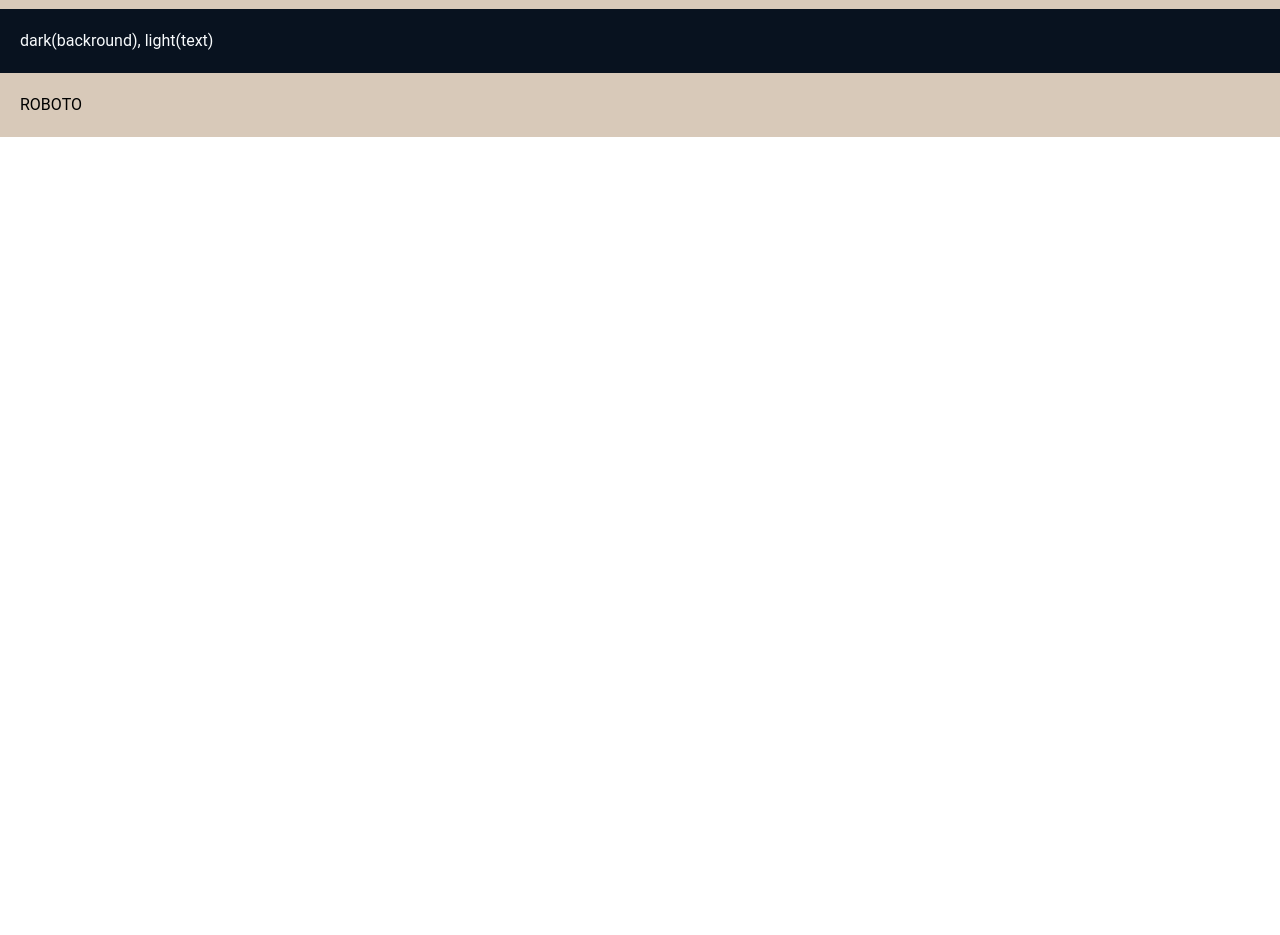
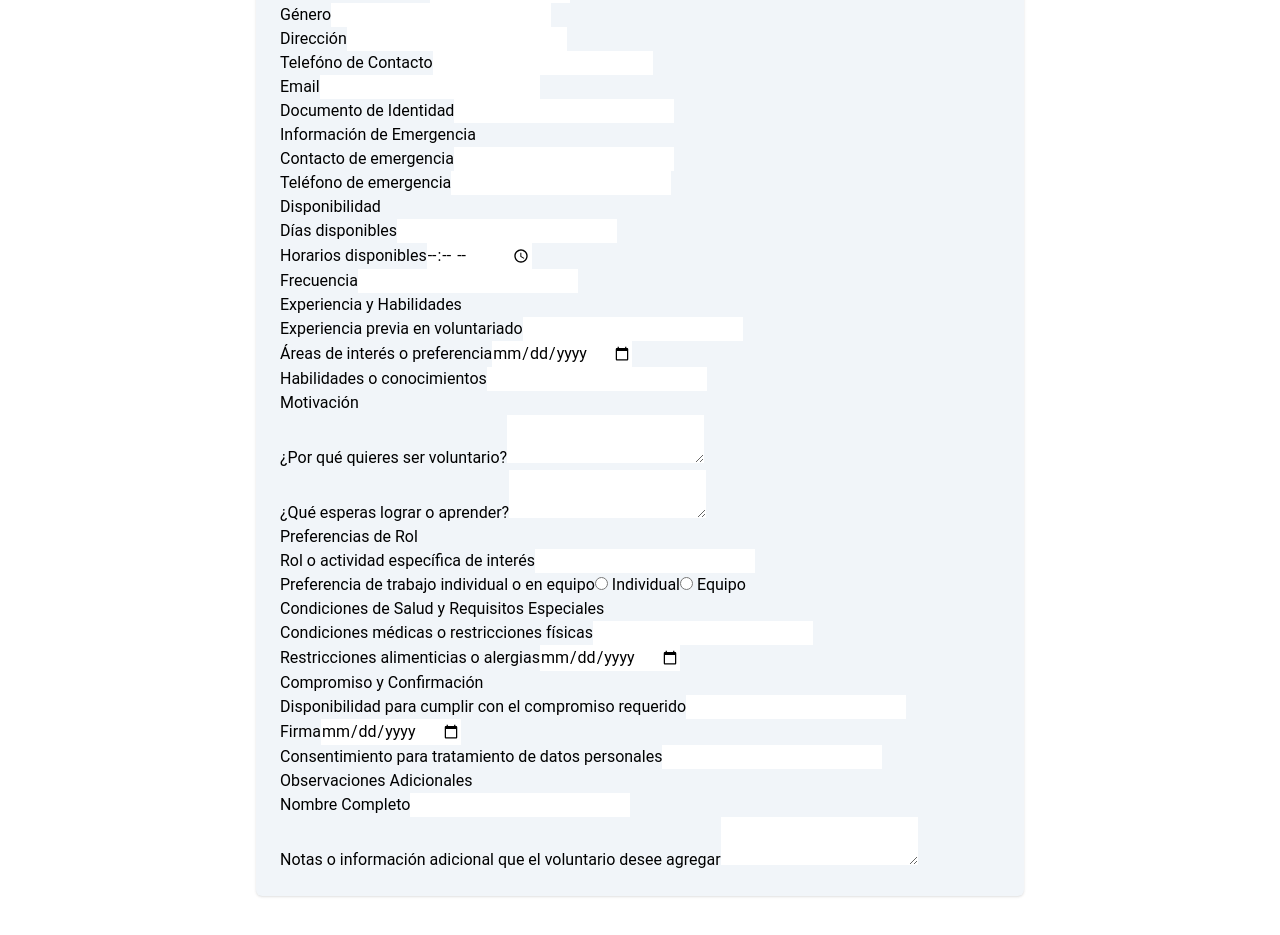
Before and after one commit to igrowker/i004-pawsome-front, a React (Vite) app: page / in a window 1280 px wide. Shown: the part 247-1182 px from the top of the page. Before the commit the page ends 800 px from the top, so only its background shows below. Built offline with nearby package versions, Linux system fonts and the light colour scheme.

Commit message:
finished volunteerForm view

```diff
--- a/src/App.tsx
+++ b/src/App.tsx
@@ -1,14 +1,9 @@
+import VolunteerForm from "./views/VolunteerForm";
+
 function App() {
+
   return (
-    <div className="">
-      <h1 className="bg-primaryLight p-5">PrimaryLight</h1>
-      <h1 className="bg-primaryDark p-5">PrimaryDark</h1>
-      <h1 className="bg-secondaryDark p-5">SecondaryLight</h1>
-      <h1 className="bg-secondaryLight p-5">SecondaryDark</h1>
-      <h1 className="bg-dark text-light p-5" >dark(backround), light(text)</h1>
-      <h1 className="bg-secondaryLight p-5">ROBOTO</h1>
-
-    </div>
+    <VolunteerForm />
   );
 }
 
--- /dev/null
+++ b/src/views/VolunteerForm.tsx
@@ -0,0 +1,156 @@
+const VolunteerForm = () => {
+  return (
+    <>
+      <header className="bg-primaryLight p-10">
+        <h2 className="text-2xl font-bold font-roboto text-center">
+          Formulario de Inscripción para el voluntariado
+        </h2>
+      </header>
+      <form className="max-w-72 md:max-w-2xl lg:max-w-3xl m-auto mt-10 mb-10 bg-slate-100 p-6 rounded-md shadow">
+        <fieldset>
+          <legend>Datos Personales</legend>
+          <div>
+            <label htmlFor="">Nombre Completo</label>
+            <input type="text" />
+          </div>
+          <div>
+            <label htmlFor="">Fecha de Nacimiento</label>
+            <input type="date" />
+          </div>
+          <div>
+            <label htmlFor="">Género</label>
+            <input type="text" />
+          </div>
+          <div>
+            <label htmlFor="">Dirección</label>
+            <input type="text" />
+          </div>
+          <div>
+            <label htmlFor="">Telefóno de Contacto</label>
+            <input type="tel" />
+          </div>
+          <div>
+            <label htmlFor="">Email</label>
+            <input type="email" />
+          </div>
+          <div>
+            <label htmlFor="">Documento de Identidad</label>
+            <input type="text" />
+          </div>
+        </fieldset>
+        <fieldset>
+          <legend>Información de Emergencia</legend>
+          <div>
+            <label htmlFor="">Contacto de emergencia</label>
+            <input type="text" />
+          </div>
+          <div>
+            <label htmlFor="">Teléfono de emergencia</label>
+            <input type="tel" />
+          </div>
+        </fieldset>
+        <fieldset>
+          <legend>Disponibilidad</legend>
+          <div>
+            <label htmlFor="">Días disponibles</label>
+            <input type="text" />
+          </div>
+          <div>
+            <label htmlFor="">Horarios disponibles</label>
+            <input type="time" />
+          </div>
+          <div>
+            <label htmlFor="">Frecuencia</label>
+            <input type="text" />
+          </div>
+        </fieldset>
+        <fieldset>
+          <legend>Experiencia y Habilidades</legend>
+          <div>
+            <label htmlFor="">Experiencia previa en voluntariado</label>
+            <input type="text" />
+          </div>
+          <div>
+            <label htmlFor="">Áreas de interés o preferencia</label>
+            <input type="date" />
+          </div>
+          <div>
+            <label htmlFor="">Habilidades o conocimientos</label>
+            <input type="text" />
+          </div>
+        </fieldset>
+        <fieldset>
+          <legend>Motivación</legend>
+          <div>
+            <label htmlFor="">¿Por qué quieres ser voluntario?</label>
+            <textarea name="" id=""></textarea>
+          </div>
+          <div>
+            <label htmlFor="">¿Qué esperas lograr o aprender?</label>
+            <textarea name="" id=""></textarea>
+          </div>
+        </fieldset>
+        <fieldset>
+          <legend>Preferencias de Rol</legend>
+          <div>
+            <label htmlFor="">Rol o actividad específica de interés</label>
+            <input type="text" />
+          </div>
+          <div>
+            <label htmlFor="">
+              Preferencia de trabajo individual o en equipo
+            </label>
+            <input type="radio" /> Individual
+            <input type="radio" /> Equipo
+          </div>
+        </fieldset>
+        <fieldset>
+          <legend>Condiciones de Salud y Requisitos Especiales</legend>
+          <div>
+            <label htmlFor="">
+              Condiciones médicas o restricciones físicas
+            </label>
+            <input type="text" />
+          </div>
+          <div>
+            <label htmlFor="">Restricciones alimenticias o alergias</label>
+            <input type="date" />
+          </div>
+        </fieldset>
+        <fieldset>
+          <legend>Compromiso y Confirmación</legend>
+          <div>
+            <label htmlFor="">
+              Disponibilidad para cumplir con el compromiso requerido
+            </label>
+            <input type="text" />
+          </div>
+          <div>
+            <label htmlFor="">Firma</label>
+            <input type="date" />
+          </div>
+          <div>
+            <label htmlFor="">
+              Consentimiento para tratamiento de datos personales
+            </label>
+            <input type="text" />
+          </div>
+        </fieldset>
+        <fieldset>
+          <legend>Observaciones Adicionales</legend>
+          <div>
+            <label htmlFor="">Nombre Completo</label>
+            <input type="text" />
+          </div>
+          <div>
+            <label htmlFor="">Notas o información adicional que el voluntario desee agregar</label>
+            <textarea name="" id=""></textarea>
+          </div>
+
+        </fieldset>
+      </form>
+    </>
+  );
+};
+
+export default VolunteerForm;
```
